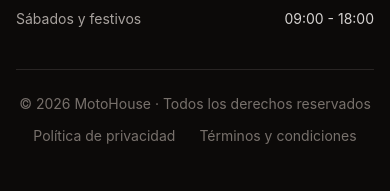
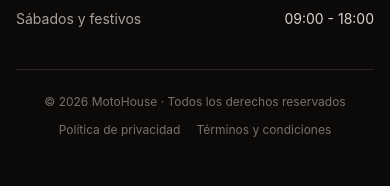
Before and after one commit to guzmanmaceajavier-bit/MotoERP, a React (Vite) app in the folder frontend/: page / in a window 390 px wide. Shown: the part 4332-4523 px from the top of the page. Built offline with nearby package versions, Linux system fonts and the light colour scheme; no server answers.

Commit message:
fix: make footer responsive on mobile devices

```diff
--- a/frontend/src/components/SiteFooter.tsx
+++ b/frontend/src/components/SiteFooter.tsx
@@ -157,9 +157,9 @@ export default function SiteFooter() {
           </div>
         </div>
 
-        <div className="mt-10 flex flex-col items-center justify-center gap-3 border-t border-carbon-800 pt-6 text-center text-sm text-carbon-500">
+        <div className="mt-10 flex flex-col items-center justify-center gap-3 border-t border-carbon-800 pt-6 text-center text-xs text-carbon-500 sm:text-sm">
           <p>&copy; {new Date().getFullYear()} {siteName} · Todos los derechos reservados</p>
-          <div className="flex items-center justify-center gap-6">
+          <div className="flex flex-wrap items-center justify-center gap-x-4 gap-y-1 sm:gap-x-6">
             <Link to="/privacidad" className="transition hover:text-brand-500">Política de privacidad</Link>
             <Link to="/terminos" className="transition hover:text-brand-500">Términos y condiciones</Link>
           </div>
```
